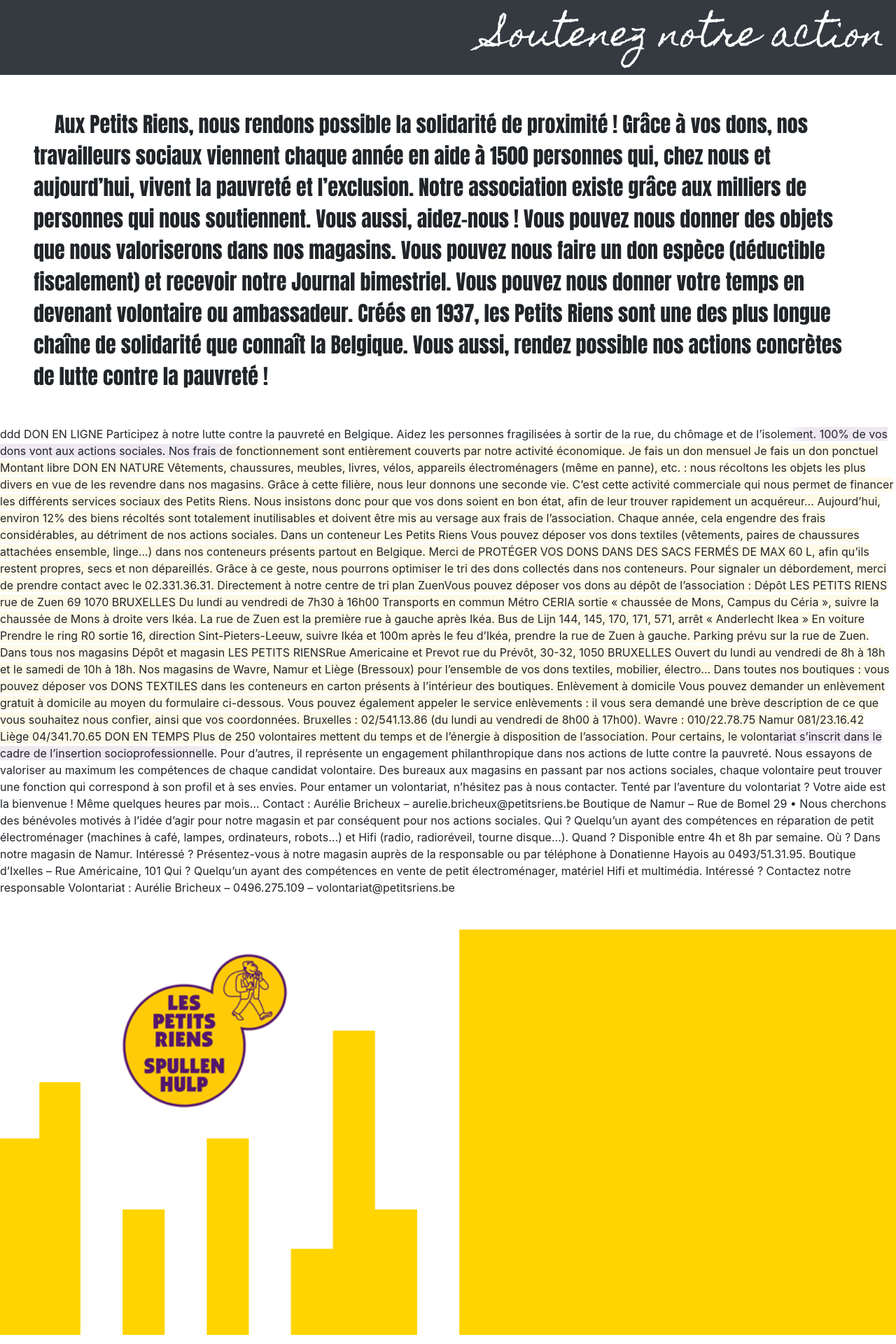
After one commit to jujujujul/multipage-website-in-php, a PHP site: page /agir.html in a window 1280 px wide. The commit adds this page. Shown: the top 1920 px of the page at 70% size. Run offline with PHP 8.4, Linux system fonts and the light colour scheme; some libraries are stand-ins or nearby versions.

Commit message:
jujujuju

```diff
--- /dev/null
+++ b/agir.html
@@ -0,0 +1,123 @@
+<!DOCTYPE HTML>
+
+<html>
+	<head>
+		<title>Agir</title>
+		<script src="https://stackpath.bootstrapcdn.com/bootstrap/4.1.1/js/bootstrap.min.js" integrity="sha384-smHYKdLADwkXOn1EmN1qk/HfnUcbVRZyYmZ4qpPea6sjB/pTJ0euyQp0Mk8ck+5T" crossorigin="anonymous"></script>
+       	<link rel="stylesheet" href="https://maxcdn.bootstrapcdn.com/bootstrap/4.0.0-beta.2/css/bootstrap.min.css" />
+        <link rel="stylesheet" href="style.css" />
+        <link href="https://fonts.googleapis.com/css?family=Homemade+Apple" rel="stylesheet">
+        <link rel="stylesheet" href="https://use.fontawesome.com/releases/v5.2.0/css/all.css" integrity="sha384-hWVjflwFxL6sNzntih27bfxkr27PmbbK/iSvJ+a4+0owXq79v+lsFkW54bOGbiDQ" crossorigin="anonymous">
+		<script src="https://code.jquery.com/jquery-3.3.1.slim.min.js" integrity="sha384-q8i/X+965DzO0rT7abK41JStQIAqVgRVzpbzo5smXKp4YfRvH+8abtTE1Pi6jizo" crossorigin="anonymous"></script>
+        <script src="https://cdnjs.cloudflare.com/ajax/libs/popper.js/1.14.3/umd/popper.min.js" integrity="sha384-ZMP7rVo3mIykV+2+9J3UJ46jBk0WLaUAdn689aCwoqbBJiSnjAK/l8WvCWPIPm49" crossorigin="anonymous"></script>
+        <link href="https://fonts.googleapis.com/css?family=Anton|Lobster" rel="stylesheet">
+        <script src="https://stackpath.bootstrapcdn.com/bootstrap/4.1.3/js/bootstrap.min.js" integrity="sha384-ChfqqxuZUCnJSK3+MXmPNIyE6ZbWh2IMqE241rYiqJxyMiZ6OW/JmZQ5stwEULTy" crossorigin="anonymous"></script>
+	</head>
+	<container class="backgroundp2">
+	<div class="p-3 mb-2 bg-dark text-white text-right byhand ">Soutenez notre action</div>
+
+
+    <p class="introtop m-5" style="text-indent: 30px">
+  Aux Petits Riens, nous rendons possible la solidarité de proximité ! Grâce à vos dons, nos travailleurs sociaux viennent chaque année en aide à 1500 personnes qui, chez nous et aujourd’hui, vivent la pauvreté et l’exclusion. Notre association existe grâce aux milliers de personnes qui nous soutiennent. Vous aussi, aidez-nous ! Vous pouvez nous donner des objets que nous valoriserons dans nos magasins. Vous pouvez nous faire un don espèce (déductible fiscalement) et recevoir notre Journal bimestriel. Vous pouvez nous donner votre temps en devenant volontaire ou ambassadeur. Créés en 1937, les Petits Riens sont une des plus longue chaîne de solidarité que connaît la Belgique. Vous aussi, rendez possible nos actions concrètes de lutte contre la pauvreté !     </p>
+
+    ddd
+
+
+
+
+DON EN LIGNE
+
+Participez à notre lutte contre la pauvreté en Belgique. Aidez les personnes fragilisées à sortir de la rue, du chômage et de l’isolement.
+
+100% de vos dons vont aux actions sociales. Nos frais de fonctionnement sont entièrement couverts par notre activité économique.
+
+
+
+
+Je fais un don mensuel
+Je fais un don ponctuel
+
+
+Montant libre
+
+
+DON EN NATURE
+
+Vêtements, chaussures, meubles, livres, vélos, appareils électroménagers (même en panne), etc. : nous récoltons les objets les plus divers en vue de les revendre dans nos magasins. Grâce à cette filière, nous leur donnons une seconde vie. C’est cette activité commerciale qui nous permet de financer les différents services sociaux des Petits Riens. Nous insistons donc pour que vos dons soient en bon état, afin de leur trouver rapidement un acquéreur… Aujourd’hui, environ 12% des biens récoltés sont totalement inutilisables et doivent être mis au versage aux frais de l’association. Chaque année, cela engendre des frais considérables, au détriment de nos actions sociales.
+
+Dans un conteneur Les Petits Riens
+Vous pouvez déposer vos dons textiles (vêtements, paires de chaussures attachées ensemble, linge…) dans nos conteneurs présents partout en Belgique. Merci de PROTÉGER VOS DONS DANS DES SACS FERMÉS DE MAX 60 L, afin qu’ils restent propres, secs et non dépareillés.
+
+Grâce à ce geste, nous pourrons optimiser le tri des dons collectés dans nos conteneurs.
+
+Pour signaler un débordement, merci de prendre contact avec le 02.331.36.31.
+
+Directement à notre centre de tri
+plan ZuenVous pouvez déposer vos dons au dépôt de l’association :
+
+Dépôt LES PETITS RIENS
+rue de Zuen 69
+1070 BRUXELLES
+Du lundi au vendredi de 7h30 à 16h00
+
+Transports en commun
+Métro CERIA sortie « chaussée de Mons, Campus du Céria », suivre la chaussée de Mons à droite vers Ikéa. La rue de Zuen est la première rue à gauche après Ikéa.
+Bus de Lijn 144, 145, 170, 171, 571, arrêt « Anderlecht Ikea »
+
+En voiture
+Prendre le ring R0 sortie 16, direction Sint-Pieters-Leeuw, suivre Ikéa et 100m après le feu d’Ikéa, prendre la rue de Zuen à gauche.
+Parking prévu sur la rue de Zuen.
+
+Dans tous nos magasins
+Dépôt et magasin LES PETITS RIENSRue Americaine et Prevot
+rue du Prévôt, 30-32, 1050 BRUXELLES
+Ouvert du lundi au vendredi de 8h à 18h et le samedi de 10h à 18h.
+
+Nos magasins de Wavre, Namur et Liège (Bressoux) pour l’ensemble de vos dons textiles, mobilier, électro…
+
+Dans toutes nos boutiques : vous pouvez déposer vos DONS TEXTILES dans les conteneurs en carton présents à l’intérieur des boutiques.
+
+Enlèvement à domicile
+Vous pouvez demander un enlèvement gratuit à domicile au moyen du formulaire ci-dessous. Vous pouvez également appeler le service enlèvements : il vous sera demandé une brève description de ce que vous souhaitez nous confier, ainsi que vos coordonnées.
+
+Bruxelles : 02/541.13.86 (du lundi au vendredi de 8h00 à 17h00).
+Wavre : 010/22.78.75
+Namur 081/23.16.42
+Liège 04/341.70.65
+
+
+
+
+
+DON EN TEMPS
+
+Plus de 250 volontaires mettent du temps et de l’énergie à disposition de l’association. Pour certains, le volontariat s’inscrit dans le cadre de l’insertion socioprofessionnelle. Pour d’autres, il représente un engagement philanthropique dans nos actions de lutte contre la pauvreté. Nous essayons de valoriser au maximum les compétences de chaque candidat volontaire. Des bureaux aux magasins en passant par nos actions sociales, chaque volontaire peut trouver une fonction qui correspond à son profil et à ses envies. Pour entamer un volontariat, n’hésitez pas à nous contacter.
+
+Tenté par l’aventure du volontariat ? Votre aide est la bienvenue ! Même quelques heures par mois…
+
+Contact :
+Aurélie Bricheux – aurelie.bricheux@petitsriens.be
+
+
+Boutique de Namur – Rue de Bomel 29 • Nous cherchons des bénévoles motivés à l’idée d’agir pour notre magasin et par conséquent pour nos actions sociales.
+Qui ? Quelqu’un ayant des compétences en réparation de petit électroménager (machines à café, lampes, ordinateurs, robots…) et Hifi (radio, radioréveil, tourne disque…).
+Quand ? Disponible entre 4h et 8h par semaine.
+Où ? Dans notre magasin de Namur.
+
+Intéressé ? Présentez-vous à notre magasin auprès de la responsable ou par téléphone à Donatienne Hayois au 0493/51.31.95.
+
+Boutique d’Ixelles – Rue Américaine, 101
+
+Qui ? Quelqu’un ayant des compétences en vente de petit électroménager, matériel Hifi et multimédia.
+Intéressé ? Contactez notre responsable Volontariat : Aurélie Bricheux – 0496.275.109 – volontariat@petitsriens.be
+
+          </container>
+         <footer>
+
+            <section class="bottom mt-5 mb-5">
+                    <img src="background2bisbis.png" alt="" id="bottom">
+            </section>
+
+            <div id="copyright" > COPYRIGHT © 2018 ALEX ET JULIE FroM BECODE  | FOR "LES PETITS RIENS RUE AMÉRICAINE, 101 1050, BRUXELLES" </div>
+
+        </footer>
--- a/style.css
+++ b/style.css
@@ -22,9 +22,10 @@ a.rotatou:hover {
   -webkit-text-fill-color: transparent;
     }
 
-#introtop {
+.introtop {
     font-size: 30px;
     font-family: 'Anton', sans-serif;
+    margin-left:10%;
 }
 
 #middle{
@@ -45,7 +46,7 @@ margin-bottom: 10%;
 }
 
 @media screen and (min-width: 200px) and (max-width: 640px) {
-  #introtop {
+  .introtop {
     font-size: 15px;
   }
 }
@@ -75,7 +76,17 @@ margin-bottom: 10%;
 }
 
 #copyright{
-    text-align: center;
-    font-size: 10px;
+
+    font-size: 12px;
     color: darkgrey;
+    writing-mode: vertical-rl;
+    text-orientation: sideways;
 }
+
+.backgroundp2{
+   background-image: url(background3.png);
+     background-repeat: no-repeat;
+    background-position: center;
+    background-size: cover;
+
+}
```
Also changed, not shown: footer.php (added, +9 -0 lines), index.php (renamed from index.html, +12 -4 lines), background3.png (added), 1 other file.
